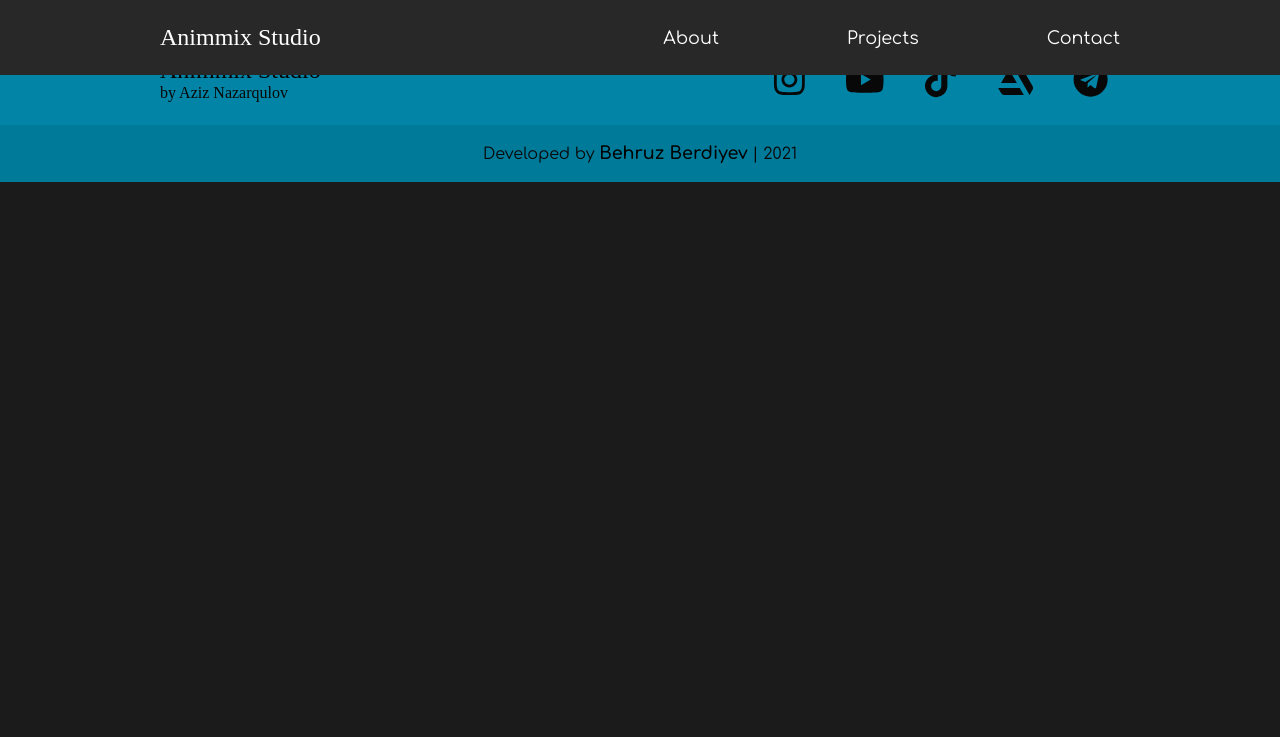
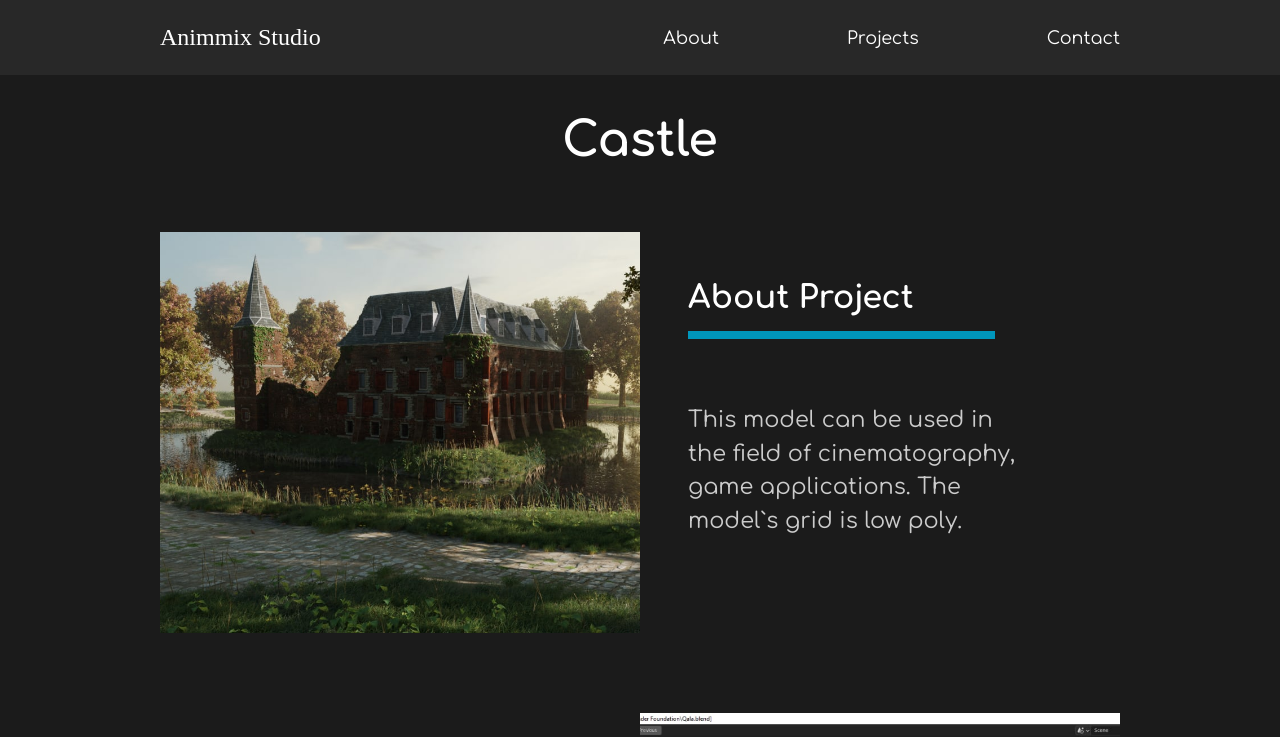
Before and after one commit to Behruz0129/capture-portfolio-deved-react, a React (Create React App) app: page /projects/castle in a window 1280 px wide. Shown: the top 737 px of the page. Built offline with nearby package versions, Linux system fonts and the light colour scheme; a web font is replaced by a local one.

Commit message:
post image

```diff
--- a/src/movieState.js
+++ b/src/movieState.js
@@ -1,13 +1,191 @@
 //import images
 import kangaroo1 from './img/projects/kangaroo1.jpg';
 import kangaroo2 from './img/projects/kangaroo2.jpg';
-import iphoneseven1 from './img/projects/iphoneseven1.gif'
-import iphoneseven2 from './img/projects/iphoneseven.png'
-import spidermonkey1 from './img/projects/spider-monkey1.png'
-import spidermonkey2 from './img/projects/spider-monkey2.jpg'
+import iphoneseven1 from './img/projects/iphoneseven1.gif';
+import iphoneseven2 from './img/projects/iphoneseven.png';
+import spidermonkey1 from './img/projects/spider-monkey1.png';
+import spidermonkey2 from './img/projects/spider-monkey2.jpg';
+import scleton1 from './img/projects/scleton1.jpg';
+import scleton2 from './img/projects/scleton2.jpg';
+import lunch1 from './img/projects/lunch1.png';
+import lunch2 from './img/projects/lunch2.jpg';
+import houseautmn1 from './img/projects/house-autmn1.jpg';
+import houseautmn2 from './img/projects/house-autmn2.jpg';
+import dragon1 from './img/projects/dragon1.jpg';
+import dragon2 from './img/projects/dragon2.jpg';
+import robocom1 from './img/projects/robocom1.jpg';
+import robocom2 from './img/projects/robocom2.jpg';
+import dormammoo1 from './img/projects/dormammoo1.jpg';
+import dormammoo2 from './img/projects/dormammoo2.jpg';
+import cyberpunkjacket1 from './img/projects/cyberpunk-jacket1.jpg';
+import cyberpunkjacket2 from './img/projects/cyberpunk-jacket2.jpg';
+import castle1 from './img/projects/castle1.jpg';
+import castle2 from './img/projects/castle2.jpg';
+import bedroom1 from './img/projects/bedroom1.png';
+import bedroom2 from './img/projects/bedroom2.png';
 
 export const MovieState = () => {
   return [
+    {
+      name: 'Castle',
+      mainImg: castle1,
+      secondaryImg: castle2,
+      url: '/projects/castle',
+      type: 'photo',
+      id: 10,
+      awards: [
+        {
+          title: 'About Project',
+          description:
+            'This model can be used in the field of cinematography, game applications. The model`s grid is low poly.',
+        },
+        {
+          title: 'What I did',
+          description:
+            'This model used a particle system and was created in 1 day. The part has been edited and colored in a realistic way.',
+        },
+      ],
+    },
+    {
+      name: 'Cyberpunk Jacket',
+      mainImg: cyberpunkjacket1,
+      secondaryImg: cyberpunkjacket2,
+      url: '/projects/cyberpunkjacket',
+      type: 'photo',
+      id: 9,
+      awards: [
+        {
+          title: 'About Project',
+          description:
+            'This model can be used in the field of cinematography, game applications. The model`s grid is low poly.',
+        },
+        {
+          title: 'What I did',
+          description:
+            'This model used a particle system and was created in 1 day. The part has been edited and colored in a realistic way.',
+        },
+      ],
+    },
+    {
+      name: 'Cinematic Set Design',
+      mainImg: dormammoo1,
+      secondaryImg: dormammoo2,
+      url: '/projects/cinematicsetdesign',
+      type: 'photo',
+      id: 8,
+      awards: [
+        {
+          title: 'About Project',
+          description:
+            'This model can be used in the field of cinematography, game applications. The model`s grid is low poly.',
+        },
+        {
+          title: 'What I did',
+          description:
+            'This model used a particle system and was created in 1 day. The part has been edited and colored in a realistic way.',
+        },
+      ],
+    },
+    {
+      name: 'Scifi Robot',
+      mainImg: robocom1,
+      secondaryImg: robocom2,
+      url: '/projects/scifirobot',
+      type: 'photo',
+      id: 7,
+      awards: [
+        {
+          title: 'About Project',
+          description:
+            'This model can be used in the field of cinematography, game applications. The model`s grid is low poly.',
+        },
+        {
+          title: 'What I did',
+          description:
+            'This model used a particle system and was created in 1 day. The part has been edited and colored in a realistic way.',
+        },
+      ],
+    },
+    {
+      name: 'Golden Dragon',
+      mainImg: dragon1,
+      secondaryImg: dragon2,
+      url: '/projects/goldendragon',
+      type: 'photo',
+      id: 6,
+      awards: [
+        {
+          title: 'About Project',
+          description:
+            'This model can be used in the field of cinematography, game applications. The model`s grid is low poly.',
+        },
+        {
+          title: 'What I did',
+          description:
+            'This model used a particle system and was created in 1 day. The part has been edited and colored in a realistic way.',
+        },
+      ],
+    },
+    {
+      name: 'Autmn Environment',
+      mainImg: houseautmn1,
+      secondaryImg: houseautmn2,
+      url: '/projects/houseautmn',
+      type: 'photo',
+      id: 5,
+      awards: [
+        {
+          title: 'About Project',
+          description:
+            'This model can be used in the field of cinematography, game applications. The model`s grid is low poly.',
+        },
+        {
+          title: 'What I did',
+          description:
+            'This model used a particle system and was created in 1 day. The part has been edited and colored in a realistic way.',
+        },
+      ],
+    },
+    {
+      name: 'Restourant in Garden',
+      mainImg: lunch1,
+      secondaryImg: lunch2,
+      url: '/projects/garden',
+      type: 'photo',
+      id: 4,
+      awards: [
+        {
+          title: 'About Project',
+          description:
+            'This model can be used in the field of cinematography, game applications. The model`s grid is low poly.',
+        },
+        {
+          title: 'What I did',
+          description:
+            'This model used a particle system and was created in 1 day. The part has been edited and colored in a realistic way.',
+        },
+      ],
+    },
+    {
+      name: 'Particle Man',
+      mainImg: scleton1,
+      secondaryImg: scleton2,
+      url: '/projects/scleton',
+      type: 'photo',
+      id: 3,
+      awards: [
+        {
+          title: 'About Project',
+          description:
+            'This model can be used in the field of cinematography, game applications. The model`s grid is low poly.',
+        },
+        {
+          title: 'What I did',
+          description:
+            'This model used a particle system and was created in 1 day. The part has been edited and colored in a realistic way.',
+        },
+      ],
+    },
     {
       name: 'Spider Monkey',
       mainImg: spidermonkey1,
```
